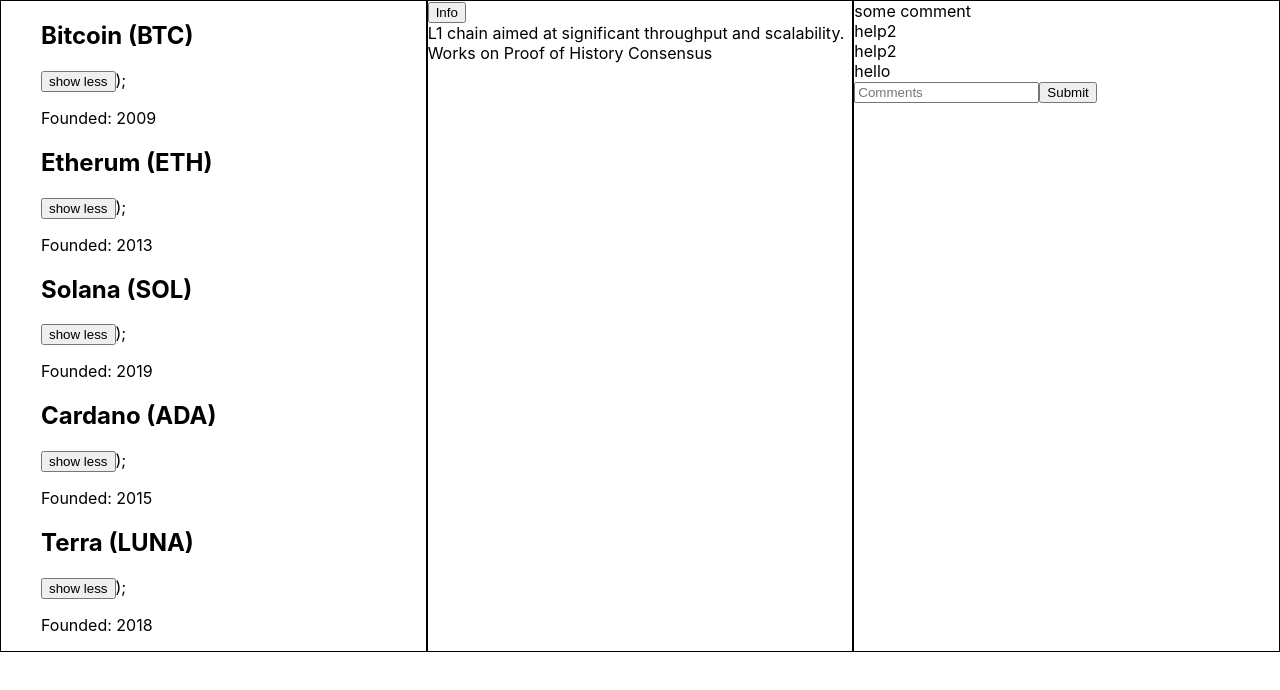
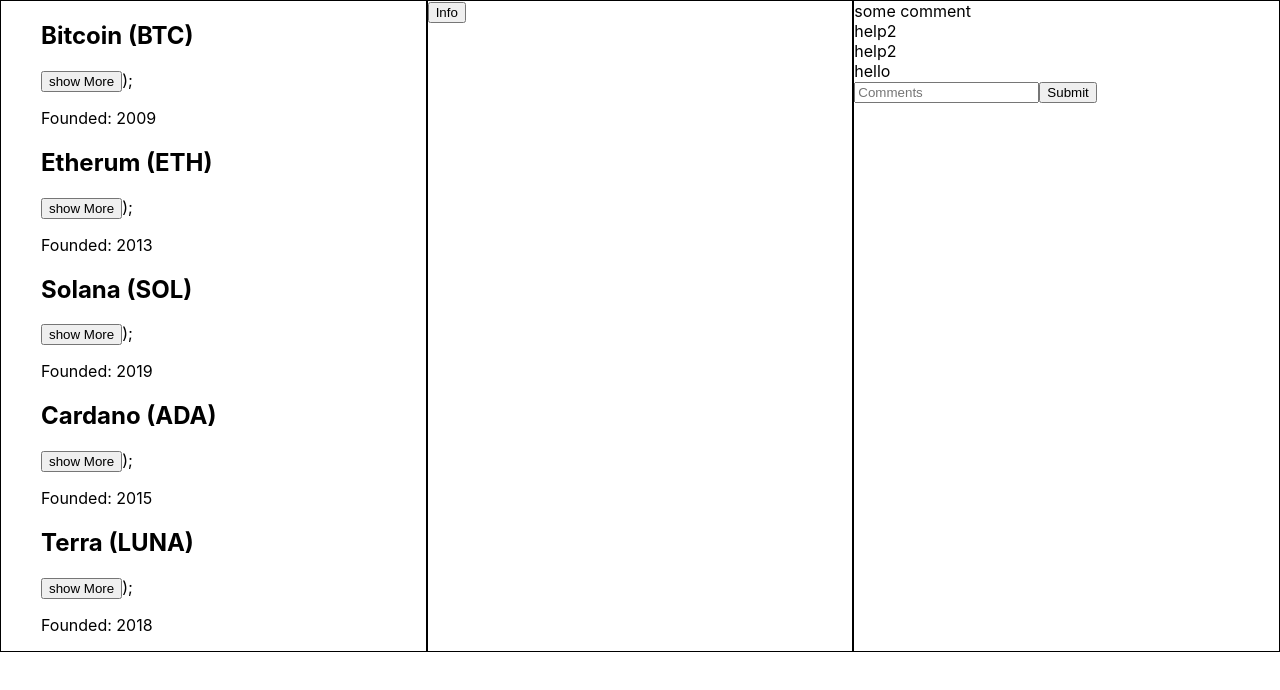
Before and after one commit to TonySwearingen/Tony-and-Joey-Phase-2, a React (Create React App) app in the folder app-tony-and-joey-phase-2/: page / in a window 1280 px wide. Shown: the top 690 px of the page. Built offline with nearby package versions, Linux system fonts and the light colour scheme; data requests are answered from the project's data file.

Commit message:
MarkforClassPresident

```diff
--- a/app-tony-and-joey-phase-2/src/App.js
+++ b/app-tony-and-joey-phase-2/src/App.js
@@ -4,10 +4,9 @@
 import TokenCon from './components/TokenCon';
 import TokenInfo from './components/TokenInfo'
 
-
 function App() {
  const [cryptoArray, setCryptoArray] = useState([]);
- const [chosenTokenId, setChosenTokenId] = useState(3);
+ const [chosenTokenId, setChosenTokenId] = useState('');
 
 
   useEffect (() => {
@@ -18,12 +17,12 @@
 
 
   const findToken = cryptoArray.find(token => token.id === chosenTokenId)
-console.log (findToken)
+
 
   return (
     <div className='app-container'>
-      <TokenCon  cryptoArray={cryptoArray} />
-      <TokenInfo {...findToken}/>
+      <TokenCon  cryptoArray={cryptoArray} handleToken={setChosenTokenId} />
+      <TokenInfo {...findToken} />
       <ComCon />
     </div>
   );
--- a/app-tony-and-joey-phase-2/src/components/Token.jsx
+++ b/app-tony-and-joey-phase-2/src/components/Token.jsx
@@ -3,7 +3,7 @@
 import TokenInfo from './TokenInfo'
 
 
-function Token({id, Name, Image, Year,}) {
+function Token({id, Name, Image, Year, onSelect}) {
 
 
 
@@ -12,6 +12,7 @@
 
      function handleRead(){
        setToggleRead( toggleform => !toggleform)
+       onSelect(id)
      }
 
 
@@ -19,11 +20,12 @@
   return (
     <div>
       <h2>{Name}</h2>
-     <> { toggleform ?(<><button onClick={handleRead}>
-        <img src={Image} alt={Name}></img>
-      </button><>
-        </><TokenInfo /></>
-        ) : ( <button onClick={handleRead}>show less</button>
+     <> { toggleform ?
+         (<>
+         <img src={Image} alt={Name}></img>
+         <button onClick={handleRead}> show Less</button>
+         </>)
+ : ( <button onClick={handleRead}>show More</button>
         )}
      </>
   );
--- a/app-tony-and-joey-phase-2/src/components/TokenCon.jsx
+++ b/app-tony-and-joey-phase-2/src/components/TokenCon.jsx
@@ -1,11 +1,11 @@
 import React from 'react';
 import Token from './Token';
 
-function TokenCon({cryptoArray}) {
+function TokenCon({cryptoArray, handleToken}) {
 
 
 
-  const token = cryptoArray.map(tokens => <Token key={tokens.id} {...tokens}/>)
+  const token = cryptoArray.map(tokens => <Token onSelect={handleToken} key={tokens.id} {...tokens}/>)
 
   return (
     <div className='token-container'>
```
